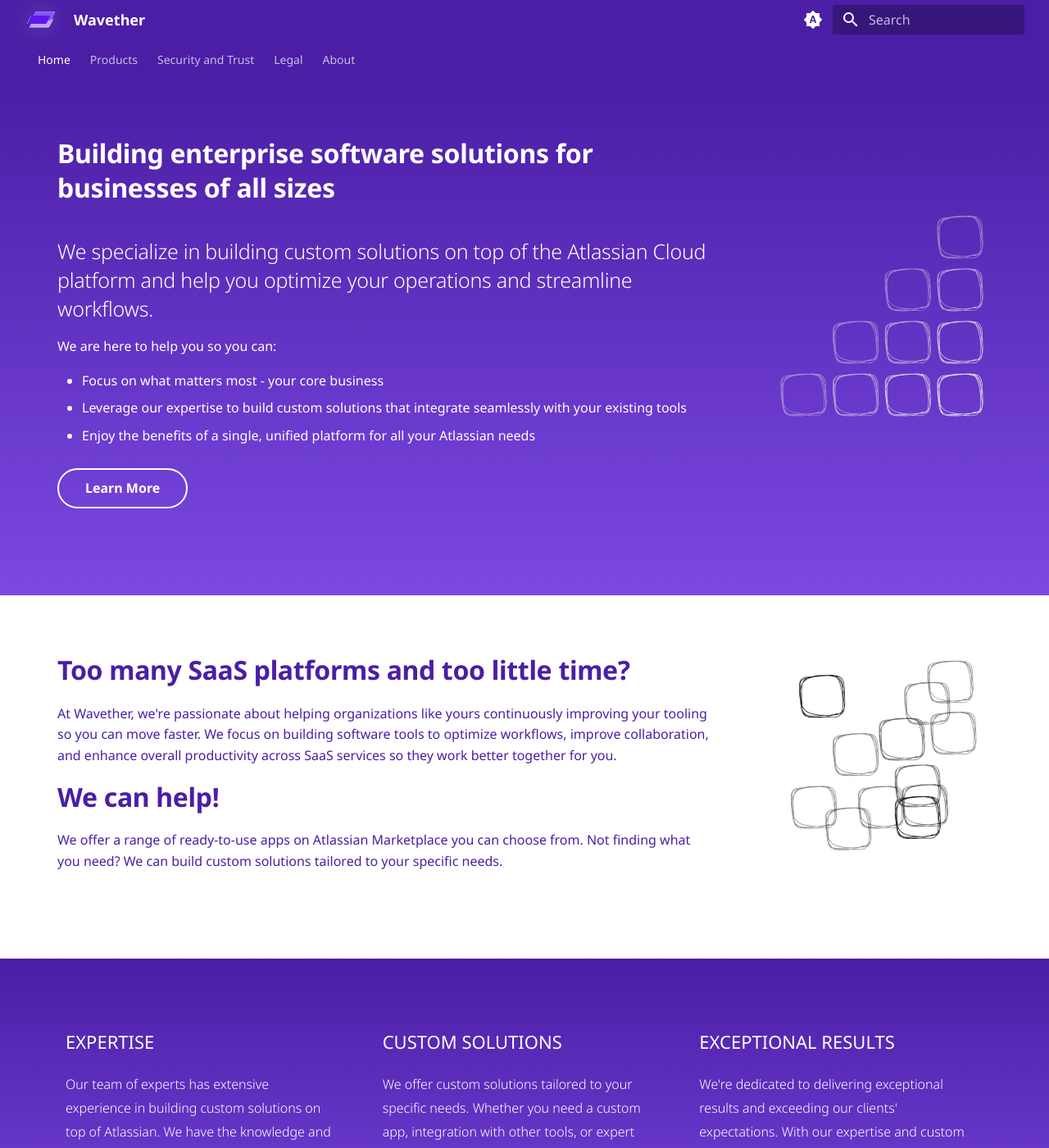
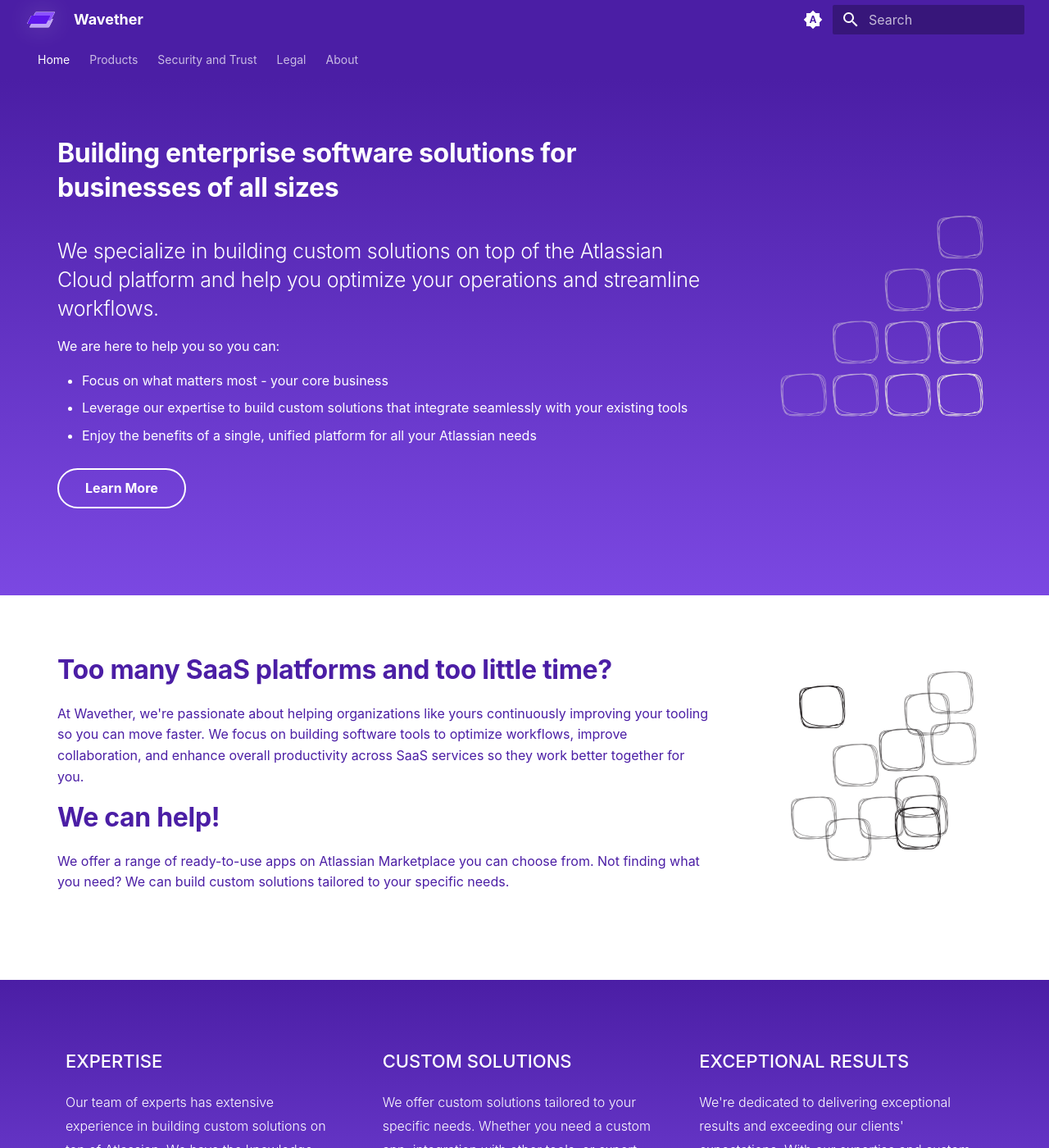
Before and after one commit to wavether/wavetherinc, an MkDocs documentation site: the page built from docs/index.md, in a window 1280 px wide and 1400 px high. Shown: the whole window at 82% size. Built offline with MkDocs 1.6.1 and Material for MkDocs 9.7.7, drawn with Linux system fonts in a browser that asks for light colours.

Commit message:
chore: use system fonts

```diff
--- a/mkdocs.yml
+++ b/mkdocs.yml
@@ -55,9 +55,7 @@
   logo: assets/wavether-logo-border.svg
   favicon: assets/wavether-favicon.png
   custom_dir: docs/overrides
-  font:
-    text: Noto Sans
-    code: Roboto Mono
+  font: false
   palette:
     # Palette toggle for automatic mode
     - media: "(prefers-color-scheme)"
```
